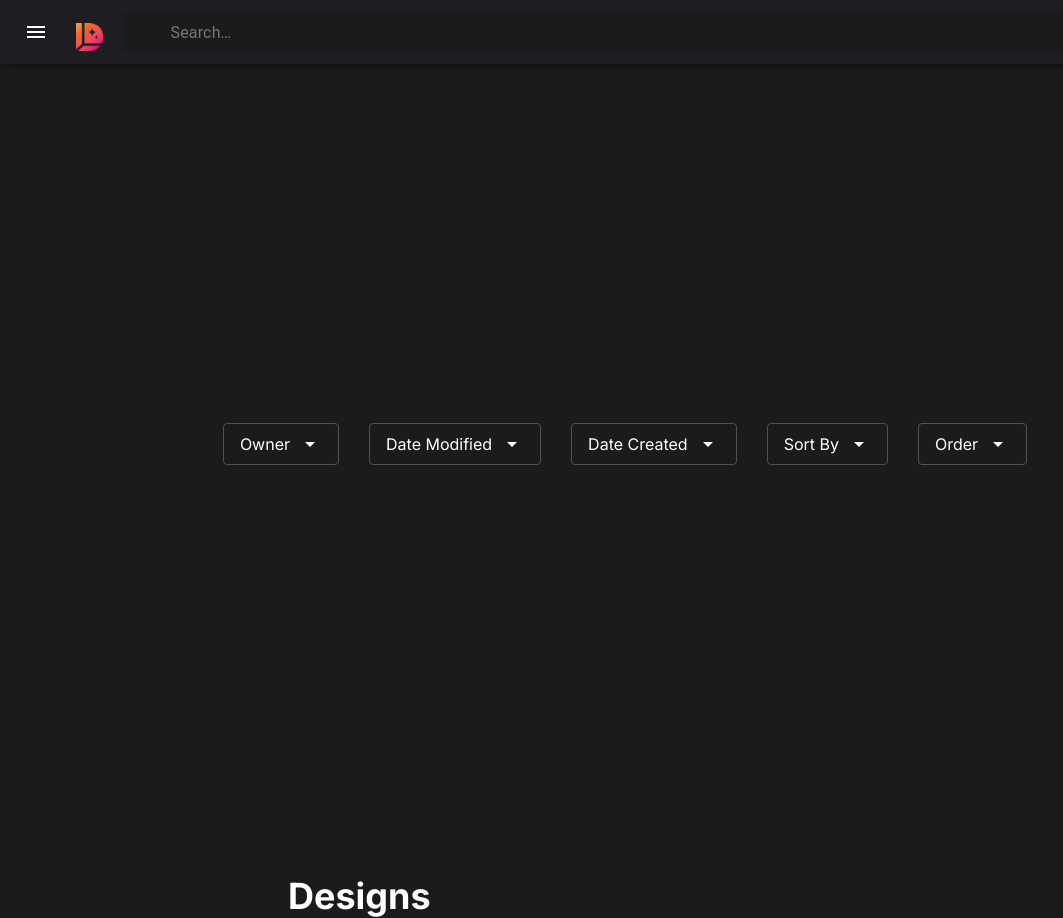
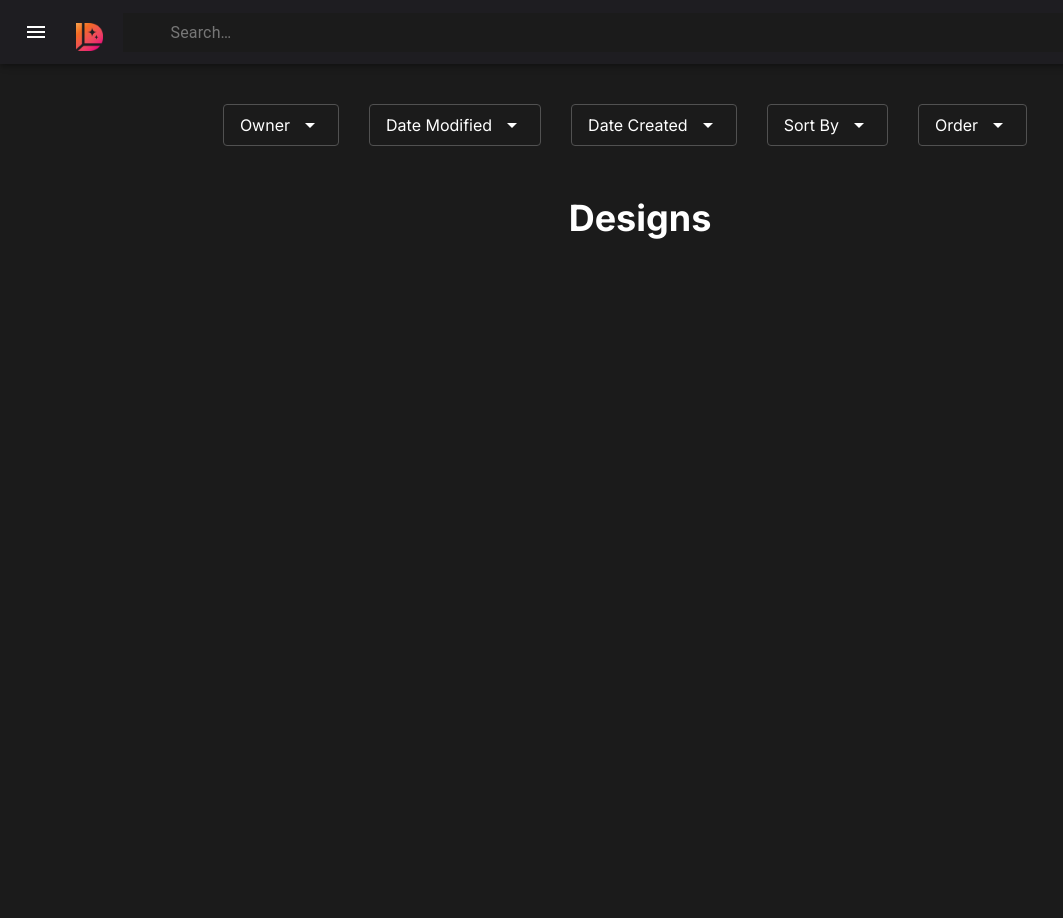
Before and after one commit to irarayzelji2002/decoraition-backend, a React (Create React App) app: page /seeAllDesigns in a window 1280 px wide. Shown: the whole page, without its empty margins (0-1063 px from the left). After the commit the page ends 864 px from the top, so only its background shows below. Built offline with nearby package versions, Linux system fonts and the light colour scheme; no server answers.

Commit message:
fixed the seall

```diff
--- a/package.json
+++ b/package.json
@@ -23,7 +23,8 @@
     "customize-cra": "^1.0.0",
     "dotenv": "^16.4.5",
     "env-cmd": "^10.1.0",
-    "firebase": "^10.13.0",
+    "firebase": "^10.13.1",
+    "firebase-admin": "^12.4.0",
     "react": "^18.3.1",
     "react-app-rewired": "^2.2.1",
     "react-dom": "^18.3.1",
@@ -75,6 +76,7 @@
     ]
   },
   "devDependencies": {
-    "@babel/plugin-proposal-private-property-in-object": "^7.21.11"
+    "@babel/plugin-proposal-private-property-in-object": "^7.21.11",
+    "nodemon": "^3.1.4"
   }
 }
--- a/src/css/seeAll.css
+++ b/src/css/seeAll.css
@@ -2,7 +2,7 @@
 .dropdown-container {
   display: flex;
   flex-direction: row;
-  justify-content: space-between;
+  justify-content: start;
   padding: 40px;
 }
 
@@ -46,7 +46,12 @@
   color: white;
   font-weight: bold;
   font-size: 36px; /* Adjust font size if needed */
-  margin-left: 3in; /* Positioning 3 inches from the left */
+
   margin-top: 10px; /* Space from the dropdowns */
   left: 0; /* Make sure it aligns properly with margin-left */
 }
+
+.bg {
+  display: flex;
+  justify-content: start !important;
+}
--- a/src/pages/DesignSpace/SeeAllDesigns.js
+++ b/src/pages/DesignSpace/SeeAllDesigns.js
@@ -126,16 +126,14 @@ export default function SeeAllDesigns() {
             )
           )}
         </div>
-
+        <div className="title">Designs</div>
         <section className="recent-section">
           <div className="recent-designs">{/* Add content here */}</div>
         </section>
-
         {modalOpen && (
           <Modal onClose={closeModal} content={getModalContent(modalContent)} />
         )}
       </div>
-      <div className="title">Designs</div>
     </>
   );
 }
```
Also changed, not shown: 1 other file (tests, documents, lock files or other folders).
